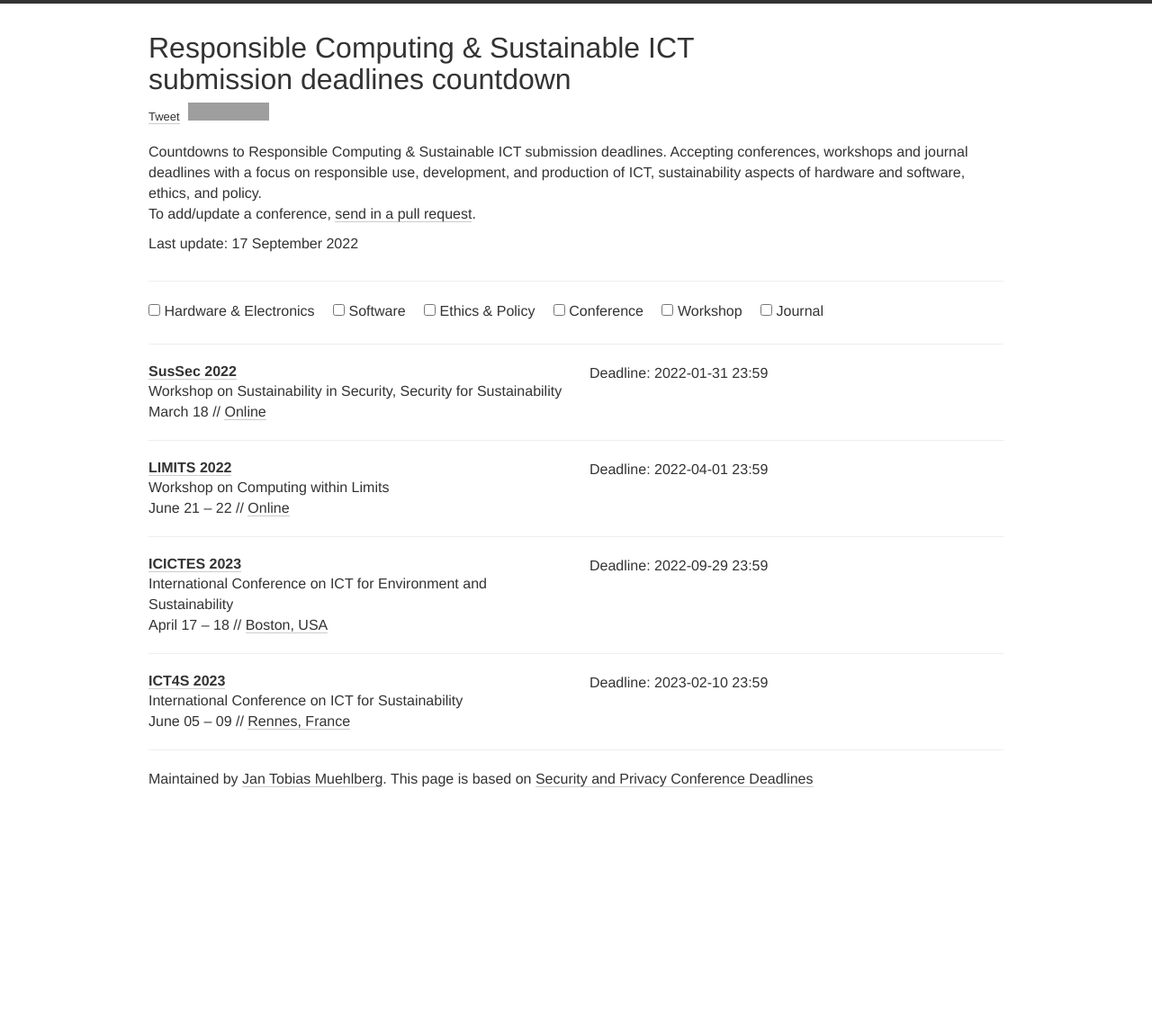
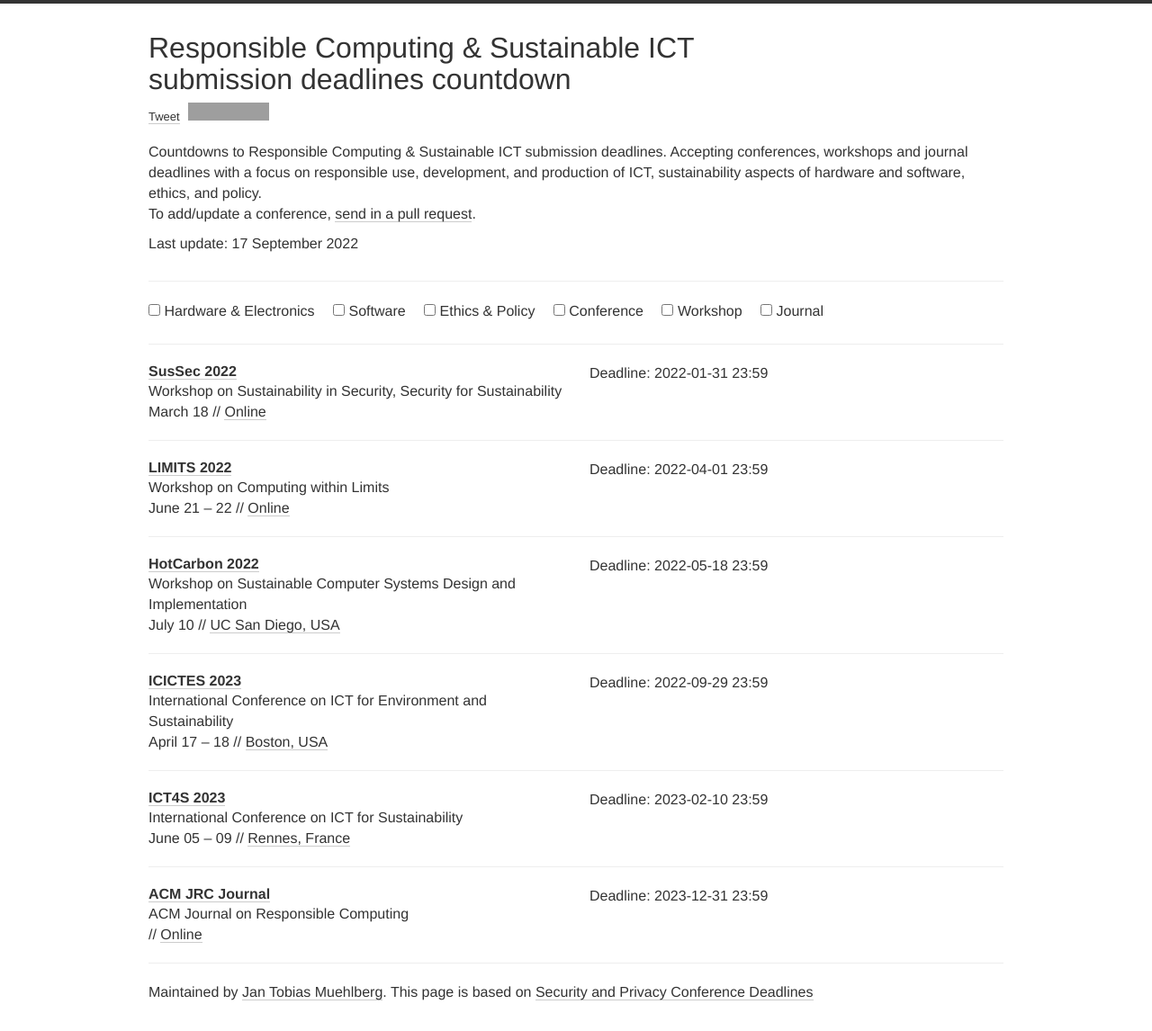
Before and after one commit to responsible-computing/responsible-computing.github.io, a Jekyll site: the page built from index.html, in a window 1280 px wide. Shown: the whole page at 90% size. Built offline with Jekyll 4.4.1, drawn with Linux system fonts in a browser that asks for light colours; nearby versions of some CDN libraries; comment, search, counter and statistics services are not loaded; before the commit the page ends 909 px from its top, so only the background shows below that; grey boxes are pictures that could not be loaded.

```diff
--- a/_data/conferences.yml
+++ b/_data/conferences.yml
@@ -21,6 +21,16 @@
   place: Online
   tags: [HARD, SOFT, ETPO, SHOP]
 
+- name: HotCarbon
+  year: 2022
+  date: "July 10"
+  description: Workshop on Sustainable Computer Systems Design and Implementation
+  link: https://hotcarbon.org/
+  deadline:
+    - "2022-05-18 23:59"
+  place: UC San Diego, USA
+  tags: [HARD, SOFT, SHOP]
+
 - name: ICICTES
   year: 2023
   date: "April 17 – 18"
@@ -42,5 +52,14 @@
   tags: [HARD, SOFT, ETPO, CONF]
 
 
+# Journals and Special Issues
 
-# Journals and Special Issues
+- name: ACM JRC
+  year: Journal
+  date:
+  description: ACM Journal on Responsible Computing
+  link: https://dl.acm.org/journal/jrc
+  deadline:
+    - "2023-12-31 23:59"
+  place: Online
+  tags: [HARD, SOFT, ETPO, JOUR]
```
Also changed, not shown: README.old.md (deleted, +0 -11 lines).
